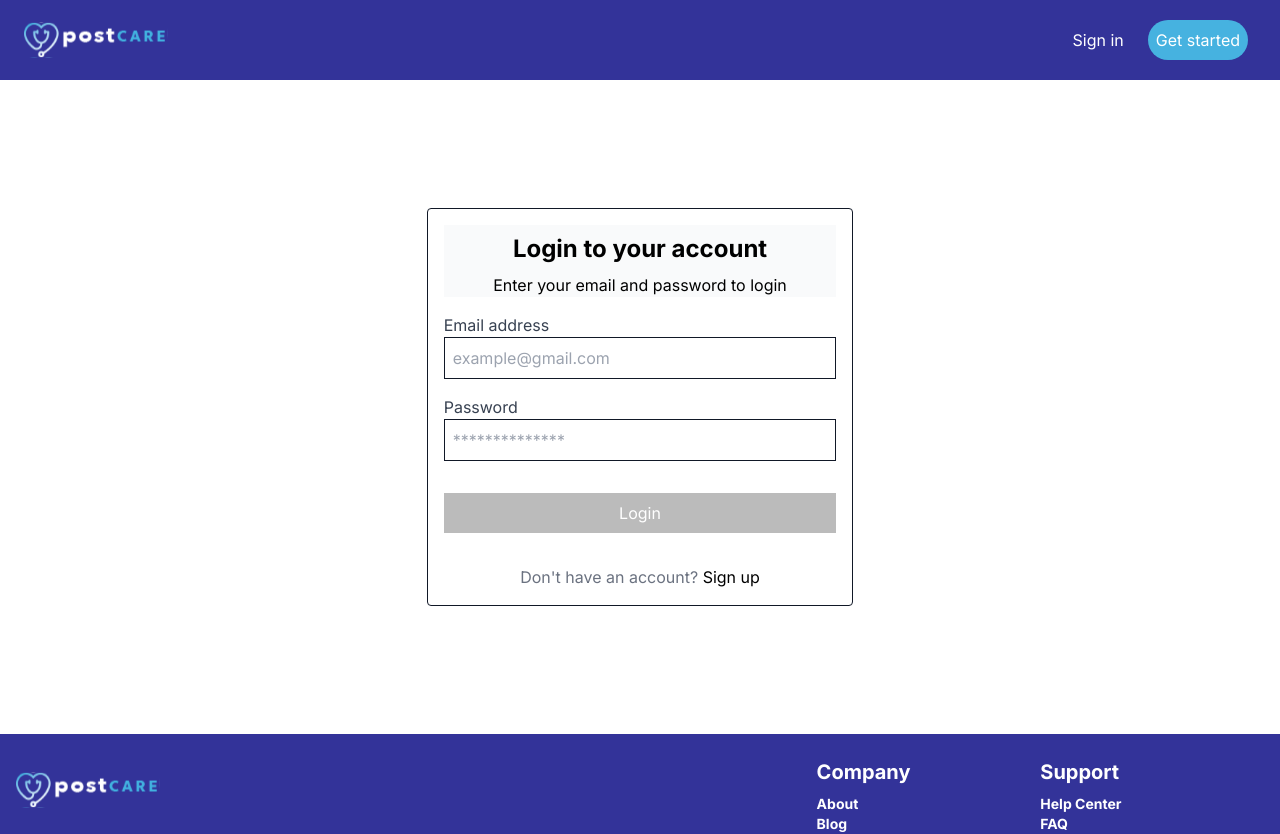
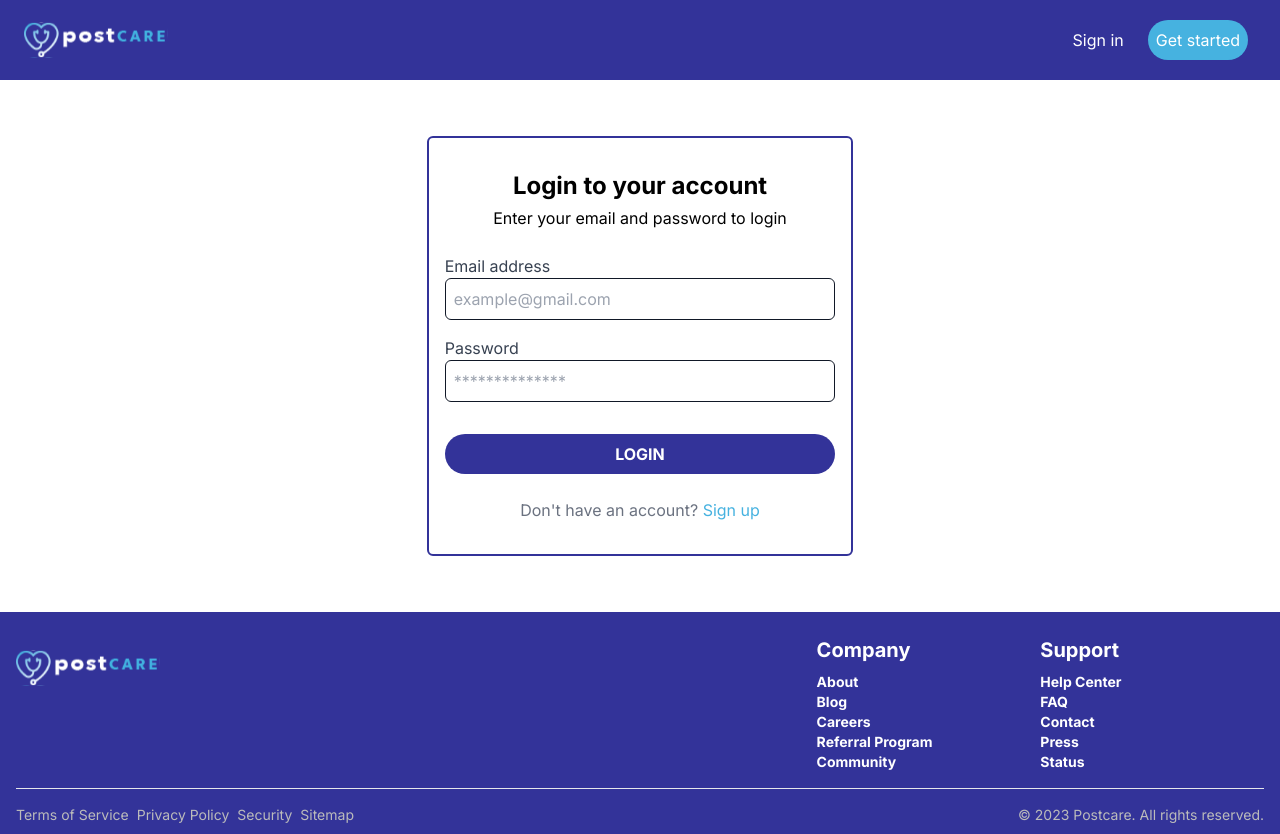
Before and after one commit to Ismailco/Postcare-app, a React (Vite) app: page /login in a window 1280 px wide. Shown: the top 834 px of the page. Built offline with nearby package versions, Linux system fonts and the light colour scheme.

Commit message:
Change Login & signup styles

```diff
--- a/src/pages/Login.jsx
+++ b/src/pages/Login.jsx
@@ -40,28 +40,30 @@ const Login = () => {
   }, []);
 
   return (
-    <div className="flex justify-center items-center w-full py-28">
-      <section className="rounded flex flex-col border border-[#111827] lg:w-1/3 w-4/5 m-4 p-4">
-        <div className="flex flex-col justify-center items-center bg-[#F9FAFB]">
-          <h1 className="font-bold text-2xl my-2">Login to your account</h1>
+    <div className="flex justify-center items-center w-full py-10">
+      <section className="rounded-md flex flex-col border border-2 border-primary md:w-1/2 xl:w-1/3 w-96 m-4 p-4">
+        <div className="flex flex-col justify-center items-center my-4">
+          <h1 className="font-bold text-2xl mb-1">Login to your account</h1>
           <p>Enter your email and password to login</p>
         </div>
-        <form className="flex flex-col my-4 on" onSubmit={(e) => handleSubmit(e)}>
+        <form className="flex flex-col my-2 on" onSubmit={(e) => handleSubmit(e)}>
           <label className="text-[#374151]" htmlFor="email">
             Email address
           </label>
-          <input required className="border border-[#111827] p-2 mb-4" type="email" id="email" placeholder="example@gmail.com" />
+          <input required className="border border-[#111827] rounded-md p-2 mb-4" type="email" id="email" placeholder="example@gmail.com" />
           <label className="text-[#374151]" htmlFor="password">
             Password
           </label>
-          <input required className="border border-[#111827] p-2 mb-4" type="password" id="password" placeholder="**************" minLength="8" />
-          <button className="bg-[#bbb] p-2 my-4 text-white" type="submit">
-            Login
+          <input required className="border border-[#111827] rounded-md p-2 mb-4" type="password" id="password" placeholder="**************" minLength="8" />
+          <button className="bg-primary rounded-full p-2 mt-4 font-bold text-white" type="submit">
+            LOGIN
           </button>
         </form>
-
-        <p className="text-center">
-          <span className="text-[#6B7280]">Don't have an account?</span> <Link to="/signup">Sign up</Link>
+        <p className="text-center my-4">
+          <span className="text-[#6B7280]">Don't have an account?</span>{' '}
+          <Link to="/signup" className="text-[#46b2e0]">
+            Sign up
+          </Link>
         </p>
       </section>
     </div>
--- a/src/pages/Signup.jsx
+++ b/src/pages/Signup.jsx
@@ -57,54 +57,54 @@ const Signup = () => {
   }, []);
 
   return (
-    <div className="flex justify-center items-center w-full py-20">
-      <section className="rounded flex flex-col border border-[#111827] lg:w-1/3 w-4/5 m-4 p-4">
-        <div className="flex flex-col justify-center items-center bg-[#F9FAFB]">
+    <div className="flex justify-center items-center w-full py-10">
+      <section className="rounded-md flex flex-col border border-2 border-primary md:w-1/2 xl:w-1/3 w-96 m-4 p-4">
+        <div className="flex flex-col justify-center items-center">
           <h1 className="font-bold text-2xl my-2">Sign up</h1>
           <p>Create an account</p>
         </div>
         <div className="flex justify-center items-center">
           <img className="my-6" src={profile_pic} alt="profile" />
         </div>
-        <form className="flex flex-col my-4" onSubmit={(e) => handleSubmit(e)}>
+        <form className="flex flex-col my-2" onSubmit={(e) => handleSubmit(e)}>
           <label className="text-[#374151]" htmlFor="firstName">
             First Name
           </label>
-          <input required className="border border-[#111827] p-2 mb-4" type="name" id="firstName" placeholder="John" />
+          <input required className="border border-[#111827] rounded-md p-2 mb-4" type="name" id="firstName" placeholder="John" />
           <label className="text-[#374151]" htmlFor="lastName">
             Last Name
           </label>
-          <input required className="border border-[#111827] p-2 mb-4" type="name" id="lastName" placeholder="Smith" />
+          <input required className="border border-[#111827] rounded-md p-2 mb-4" type="name" id="lastName" placeholder="Smith" />
           <label className="text-[#374151]" htmlFor="email">
             Email address
           </label>
-          <input required className="border border-[#111827] p-2 mb-4" type="email" id="email" placeholder="example@gmail.com" />
+          <input required className="border border-[#111827] rounded-md p-2 mb-4" type="email" id="email" placeholder="example@gmail.com" />
           <label className="text-[#374151]" htmlFor="password">
             Password
           </label>
-          <input required className="border border-[#111827] p-2 mb-4" type="password" id="password" placeholder="**************" />
+          <input required className="border border-[#111827] rounded-md p-2 mb-4" type="password" id="password" placeholder="**************" />
           <label className="text-[#374151]" htmlFor="passwordConfirmation">
             Confirm Password
           </label>
-          <input required className="border border-[#111827] p-2 mb-4" type="password" id="passwordConfirmation" placeholder="**************" />
+          <input required className="border border-[#111827] rounded-md p-2 mb-4" type="password" id="passwordConfirmation" placeholder="**************" />
           <p className={`${passValid ? 'hidden' : 'block'} text-accent-100`}>
             <i className="fas fa-circle-small fa-sm pr-2"></i>Password and password confirmation do not match
           </p>
           <p className={`${passLength ? 'hidden' : 'block'} text-accent-100`}>
             <i className="fas fa-circle-small fa-sm pr-2"></i>The password must be at least 8 characters.
           </p>
-          <button className="bg-[#bbb] p-2 my-4 text-white" type="submit">
-            Create Account
+          <button className="bg-primary rounded-full font-bold p-2 mt-4 text-white" type="submit">
+            CREATE ACCOUNT
           </button>
         </form>
 
         <p className="text-[#374151]">
           By signing up, you agree to our{' '}
-          <Link to={footerLinksThree[0].path} className="underline">
+          <Link to={footerLinksThree[0].path} className="underline text-[#46b2e0]">
             Terms of Conditions
           </Link>{' '}
           and{' '}
-          <Link to={footerLinksThree[0].path} className="underline">
+          <Link to={footerLinksThree[0].path} className="underline text-[#46b2e0]">
             Privacy Policy
           </Link>
         </p>
```
